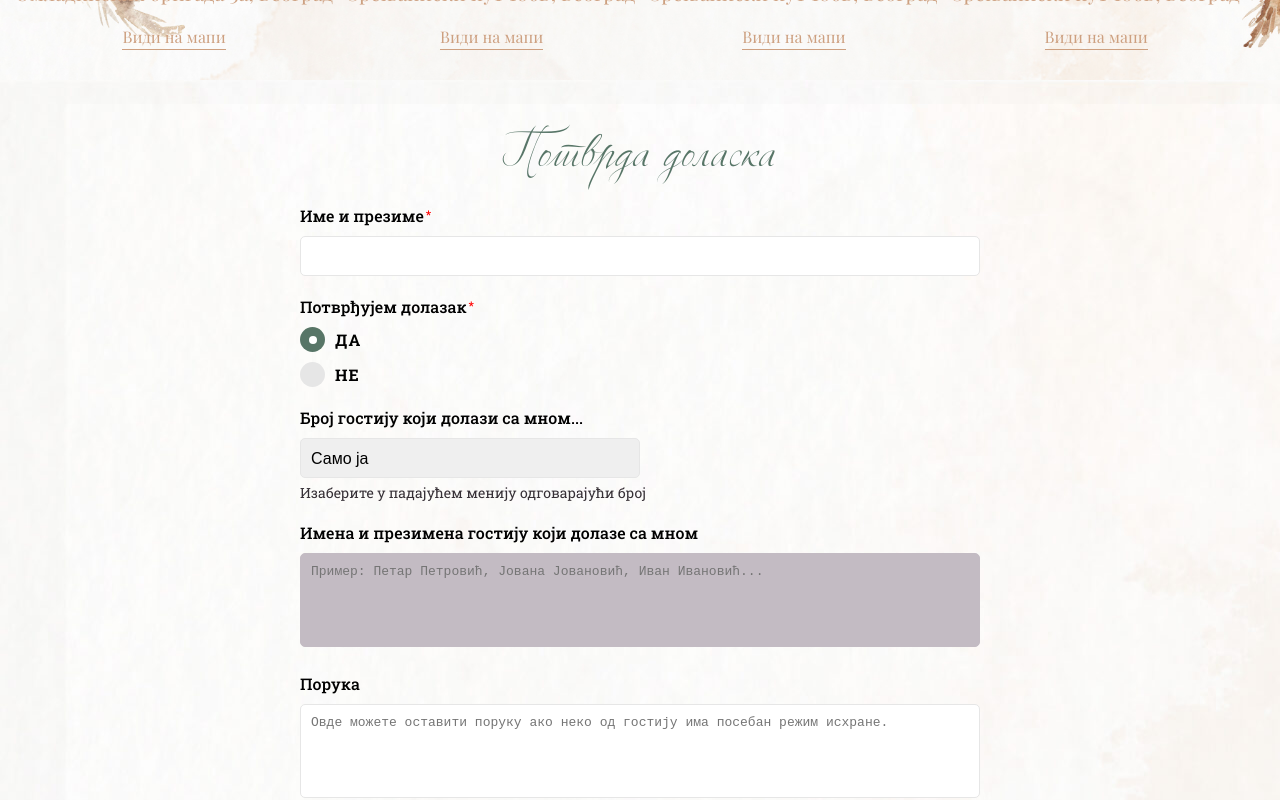
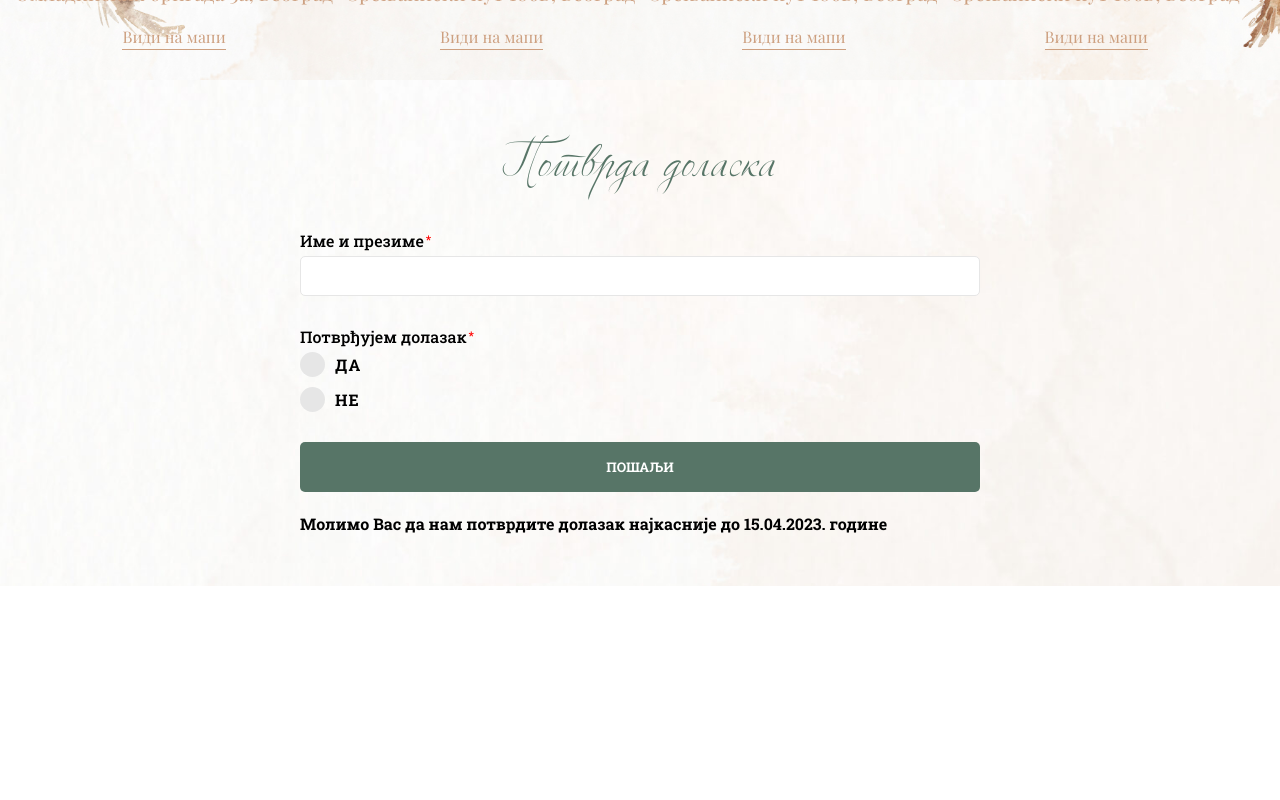
Before and after one commit to jokac88/ana-i-ivan, a Nuxt app: page / in a window 1280 px wide. Shown: the part 1120-1920 px from the top of the page. After the commit the page ends 1706 px from the top, so only its background shows below. Built offline with nearby package versions, Linux system fonts and the light colour scheme.

Commit message:
Fixed form, added loader

```diff
--- a/assets/scss/elements/_radio-button.scss
+++ b/assets/scss/elements/_radio-button.scss
@@ -37,7 +37,7 @@
     align-items: center;
     background-color: $color-light-gray;
     border-radius: 50%;
-    transition: .3s background-color;
+    transition: background-color .3s;
 
     &:after {
       content: "";
@@ -66,4 +66,11 @@
       }
     }
   }
+
+  &--is-error {
+
+    .checkmark {
+      border: 1px solid $color-red;
+    }
+  }
 }
--- a/assets/scss/elements/_timeline-card.scss
+++ b/assets/scss/elements/_timeline-card.scss
@@ -104,7 +104,7 @@
       height: 1px;
       width: 100%;
       background-color: $color-tan;
-      transition: .3s width;
+      transition: width .3s;
     }
   }
 }
--- a/assets/scss/elements/index.scss
+++ b/assets/scss/elements/index.scss
@@ -1,3 +1,4 @@
 @import "timelines";
 @import "timeline-card";
 @import "radio-button";
+@import "guest-name";
--- a/assets/scss/modules/_back-to-top.scss
+++ b/assets/scss/modules/_back-to-top.scss
@@ -2,7 +2,7 @@
   position: fixed;
   right: 15px;
   bottom: 15px;
-  z-index: 10;
+  z-index: 1;
   display: flex;
   opacity: 0;
   visibility: hidden;
@@ -14,7 +14,7 @@
   box-shadow: 0 3px 6px 0 rgba(0, 0, 0, .16);
   background-color: $color-white;
   cursor: pointer;
-  transition: .3s all;
+  transition: all .3s;
 
   @include target-mq(md) {
     right: 30px;
--- a/assets/scss/modules/_form.scss
+++ b/assets/scss/modules/_form.scss
@@ -1,5 +1,6 @@
 .form {
-  background: url('assets/img/form-background.jpg');
+  background: url('assets/img/timelines-mobile-background.jpg') 0 0 no-repeat;
+  background-size: cover;
 
   @include target-mq(xxl) {
     display: flex;
@@ -9,10 +10,11 @@
   &__wrapper {
     display: flex;
     flex-direction: column;
-    padding: 30px 15px;
+    padding: 60px 15px 30px;
 
     @include target-mq(sm) {
-      padding: 50px 100px;
+      padding-right: 100px;
+      padding-left: 100px;
     }
 
     @include target-mq(md) {
@@ -43,13 +45,14 @@
   }
 
   &__element {
+    position: relative;
     flex: 1;
-    margin-bottom: 20px;
+    padding-bottom: 30px;
   }
 
   &__heading {
     margin-top: 0;
-    margin-bottom: 15px;
+    margin-bottom: 30px;
     font-size: 60px;
     text-align: center;
     color: $color-dark-green;
@@ -60,8 +63,7 @@
   }
 
   &__text {
-    margin-top: 0;
-    margin-bottom: 10px;
+    margin-bottom: 5px;
     font-weight: 500;
     font-family: $font-family-roboto-slab;
   }
@@ -75,13 +77,14 @@
   }
 
   &__input {
+    display: block;
     width: 100%;
     padding: 10px;
     border-radius: 5px;
     border: solid 1px $color-light-gray;
     font-size: 16px;
     color: $color-black;
-    transition: .3s box-shadow;
+    transition: all .3s;
 
     &::placeholder {
       font-size: 13px;
@@ -96,57 +99,91 @@
       outline-width: 0;
     }
 
+    &:disabled {
+      cursor: not-allowed;
+    }
+
     &:not(textarea) {
       height: 40px;
     }
+
+    &--is-error {
+      border-color: $color-red;
+      box-shadow: unset;
+    }
+
+    .form__guests-names & {
+      flex: 1;
+      border-right: none;
+      border-top-right-radius: 0;
+      border-bottom-right-radius: 0;
+    }
   }
 
-  &__radio-buttons {
+  &__coming {
     display: flex;
     flex-direction: column;
     align-items: flex-start;
   }
 
-  &__select {
+  &__guests-number {
     position: relative;
 
     select {
-      margin-bottom: 5px;
       width: 50%;
       cursor: pointer;
       -webkit-appearance: none;
       -moz-appearance: none;
-      transition: .3s all;
-
-      &:disabled {
-        border-color: $color-input-disabled;
-        background-color: $color-input-disabled;
-        cursor: not-allowed;
-      }
+      transition: all .3s;
     }
   }
 
   &__description {
-    margin: 0;
+    margin-top: 5px;
     font-family: $font-family-roboto-slab;
-    font-size: 14px;
+    font-size: 13px;
     color: $color-description;
   }
 
   &__text-area {
     resize: none;
-    transition: .3s all;
+    transition: all .3s;
+  }
 
-    &:disabled {
-      border-color: $color-input-disabled;
-      background-color: $color-input-disabled;
-      cursor: not-allowed;
+  &__flex-container {
+    display: flex;
+    word-break: keep-all;
+  }
+
+  &__guests-names {
+
+    input {
+
+      &.is-hidden {
+        display: none;
+      }
     }
   }
 
-  &__submit-button {
+  &__guests-names-list {
+    margin-top: 5px;
+    border-radius: 5px;
+    padding: 15px;
+    border: 1px solid transparent;
+    background-color: $color-white;
+    transition: border-color .3s;
+
+    &--is-error {
+      border-color: $color-red;
+    }
+  }
+
+  &__add-guest-button,
+  &__submit-button,
+  &__reset-form-button {
     position: relative;
-    padding: 15px;
+    padding: 0 15px;
+    height: 50px;
     border: none;
     border-radius: 5px;
     font-family: $font-family-roboto-slab;
@@ -155,21 +192,95 @@
     background-color: $color-dark-green;
     color: $color-white;
     cursor: pointer;
-    transition: .6s background-color;
+    transition: all .3s;
 
-    &:hover {
+    &:hover:not(:disabled) {
       background-color: $color-dark-green-hover;
     }
+
+    &:disabled {
+      opacity: .5;
+      cursor: not-allowed;
+    }
+  }
+
+  &__submit-button {
+
+    span {
+      position: relative;
+    }
+
+    img {
+      position: absolute;
+      top: 50%;
+      right: -45px;
+      transform: translate(0, -50%);
+      width: 40px;
+      height: 40px;
+    }
+  }
+
+  &__add-guest-button {
+    padding: 0 15px;
+    height: 40px;
+    border: none;
+    border-radius: 0 5px 5px 0;
+    transition: opacity .3s;
+  }
+
+  &__validation-message {
+    position: absolute;
+    bottom: 10px;
+    font-family: $font-family-roboto-slab;
+    font-size: 12px;
+    color: $color-red;
   }
 
   &__info,
   &__loading,
   &__successful-message {
     font-family: $font-family-roboto-slab;
-    margin-bottom: 0;
   }
 
-  #my-response-iframe {
+  &__successful-message {
+    position: fixed;
+    top: 0;
+    left: 0;
+    z-index: 2;
+    width: 100%;
+    height: 100%;
+    display: flex;
+    justify-content: center;
+    align-items: center;
+    background-color: rgba($color-black, .5);
+    text-align: center;
+
+    &-wrapper {
+      position: relative;
+      display: flex;
+      justify-content: center;
+      align-items: center;
+      height: 50%;
+      width: 100%;
+      margin: 0 15px;
+      background-color: $color-white;
+
+      @include target-mq(sm) {
+        max-width: 500px;
+      }
+    }
+  }
+
+  &__reset-form-button {
+    position: absolute;
+    top: 15px;
+    right: 15px;
+    width: 30px;
+    height: 30px;
+    padding: 0;
+  }
+
+  #google-form-response-iframe {
     display: none;
   }
 }
--- a/components/common/Form.vue
+++ b/components/common/Form.vue
@@ -1,5 +1,6 @@
 <script setup>
 import RadioButton from "~/components/elements/RadioButton.vue";
+import GuestName from "~/components/elements/GuestName.vue";
 
 const props = defineProps({
   formData: {
@@ -9,50 +10,87 @@ const props = defineProps({
   },
 });
 
+onMounted(() => {
+  const googleForm = document.getElementById('google-form');
+
+  googleForm.addEventListener('keypress', (event) => {
+    if (event.key === 'Enter') {
+      event.preventDefault();
+      return false;
+    }
+  })
+});
+
 const googleFormEndpoint = 'https://docs.google.com/forms/u/0/d/e/1FAIpQLScflw1DmNIo5jTST1cpX-HBBAJA3osntembDZu7f7P2DGNEAg/formResponse';
 const name = ref('');
-const coming = ref('ДА');
+const coming = ref('');
 const guestsNumber = ref(1);
-const guestsNames = ref('');
+const guestsNames = ref([]);
+const guestName = ref('');
 const message = ref('');
+const isSubmit = ref(false);
 const isLoading = ref(false);
 const isSuccessful = ref(false);
 
-function radioButtonClicked(value) {
-  coming.value = value;
-
-  if (coming.value === 'НЕ') {
-    guestsNumber.value = 1;
-    guestsNames.value = '';
-    message.value = '';
+function addGuest() {
+  if (guestName.value) {
+    guestsNames.value = [...guestsNames.value, guestName.value];
+    guestName.value = '';
   }
 }
 
-function optionSelected(event) {
-  if (event.target.value === '1') {
-    guestsNames.value = '';
+function deleteGuest(index) {
+  guestsNames.value.splice(index, 1);
+}
+
+function scrollToElement(element) {
+  element.scrollIntoView({behavior: 'smooth'});
+}
+
+function onSubmit() {
+  if (!isSubmit.value) {
+    isSubmit.value = true;
+  }
+
+  if (!name.value) {
+    const element = document.querySelector('.form__name');
+    scrollToElement(element);
+
+    return false;
+  }
+
+  if (!coming.value) {
+    const element = document.querySelector('.form__coming');
+    scrollToElement(element);
+
+    return false;
+  }
+
+  if (guestsNumber.value - 1 !== guestsNames.value.length) {
+    const element = document.querySelector('.form__guests-names');
+    scrollToElement(element);
+
+    return false;
+  }
+
+  document.getElementById('google-form').target = 'google-form-response-iframe';
+  const googleIframe = document.getElementById('google-form-response-iframe');
+
+  isLoading.value = true;
+
+  if (googleIframe) {
+    googleIframe.onload = () => {
+      isLoading.value = false;
+      isSuccessful.value = true;
+    }
   }
 }
 
 function resetForm() {
-  name.value = guestsNames.value = message.value = '';
-  coming.value = 'ДА';
+  name.value = coming.value = message.value = '';
   guestsNumber.value = 1;
-  isLoading.value = isSuccessful.value = false;
-}
-
-function submit() {
-  document.getElementById('my-form').target = 'my-response-iframe';
-  const iframe = document.getElementById('my-response-iframe');
-
-  isLoading.value = true;
-
-  if (iframe) {
-    iframe.onload = () => {
-      isLoading.value = false;
-      isSuccessful.value = true;
-    }
-  }
+  guestsNames.value = [];
+  isSubmit.value = isLoading.value = isSuccessful.value = false;
 }
 
 </script>
@@ -64,16 +102,16 @@ function submit() {
     <div class="form__wrapper">
 
       <form
-          id="my-form"
-          target="my-response-iframe"
+          id="google-form"
+          target="google-form-response-iframe"
           :action="googleFormEndpoint"
           method="POST"
-          :onsubmit="submit"
+          :onsubmit="onSubmit"
       >
 
         <p class="form__heading">{{ formData.heading }}</p>
 
-        <div class="form__element">
+        <div class="form__element form__name">
 
           <p class="form__text">
 
@@ -86,14 +124,14 @@ function submit() {
               type="text"
               :name="formData.name.formEntry"
               v-model="name"
-              oninvalid="this.setCustomValidity('Упишите Ваше име и презиме')"
-              oninput="this.setCustomValidity('')"
+              :class="{'form__input--is-error': isSubmit && !name }"
               class="form__input"
-              required
           />
+
+          <p v-if="isSubmit && !name" class="form__validation-message">{{ formData.name.validationMessage }}</p>
         </div>
 
-        <div class="form__element form__radio-buttons">
+        <div class="form__element form__coming">
 
           <p class="form__text">
 
@@ -107,11 +145,14 @@ function submit() {
               :value="value"
               :checked="coming"
               :form-entry="formData.coming.formEntry"
-              @radio-button-clicked="radioButtonClicked"
+              :class="{'radio-button--is-error': isSubmit && !coming }"
+              @radio-button-clicked="event => coming = event"
           />
+
+          <p v-if="isSubmit && !coming" class="form__validation-message">{{ formData.coming.validationMessage }}</p>
         </div>
 
-        <div class="form__element form__select">
+        <div v-if="coming === 'ДА'" class="form__element form__guests-number">
 
           <p class="form__text">{{ formData.guestsNumber.question }}</p>
 
@@ -119,8 +160,6 @@ function submit() {
               :name="formData.guestsNumber.formEntry"
               v-model="guestsNumber"
               class="form__input"
-              @change="optionSelected"
-              :disabled="coming === '' || coming === 'НЕ'"
           >
 
             <option v-for="(option, index) in formData.guestsNumber.options" :value="option + 1">
@@ -134,54 +173,116 @@ function submit() {
           <p class="form__description">{{ formData.guestsNumber.description }}</p>
         </div>
 
-        <div class="form__element">
+        <div v-if="coming === 'ДА' && guestsNumber > 1" class="form__element form__guests-names">
 
           <p class="form__text">
             {{ formData.guestsNames.question }}
 
-            <span v-if="guestsNumber > 1" class="form__required">*</span>
+            <span v-if="guestsNumber.value > 1" class="form__required">*</span>
           </p>
 
-          <textarea
+          <div class="form__flex-container">
+
+            <input
+                type="search"
+                @keyup.enter="addGuest"
+                v-model="guestName"
+                class="form__input"
+                :disabled="guestsNumber - 1 === guestsNames.length || guestsNumber - 1 < guestsNames.length"
+            />
+
+            <button
+                type="button"
+                @click="addGuest"
+                class="form__add-guest-button"
+                :disabled="guestsNumber - 1 === guestsNames.length || guestsNumber - 1 < guestsNames.length"
+            >
+              {{ formData.guestsNames.addGuestButton }}
+            </button>
+          </div>
+
+          <p class="form__description">{{ formData.guestsNames.description }}</p>
+
+          <div
+              v-if="guestsNames.length"
+              :class="{'form__guests-names-list--is-error': isSubmit && guestsNames.length !== guestsNumber - 1 }"
+              class="form__guests-names-list"
+          >
+
+            <GuestName
+                v-for="(guest, index) in guestsNames"
+                :guest-name="guest"
+                :index="index"
+                @deleteGuest="deleteGuest"
+            />
+          </div>
+
+          <p
+              v-if="isSubmit && guestsNames.length !== guestsNumber - 1"
+              class="form__validation-message"
+          >
+            <span v-if="guestsNames.length < guestsNumber - 1">
+              Додајте још
+
+              {{ guestsNumber - 1 - guestsNames.length }}
+
+              {{ guestsNumber - 1 - guestsNames.length < 5 ? `госта` : `гостију` }}
+            </span>
+
+            <span v-else>
+              Oдузмите још
+
+              {{ guestsNames.length + 1 - guestsNumber }}
+
+              {{ guestsNames.length - guestsNumber + 1 < 5 ? `госта` : `гостију` }}
+            </span>
+          </p>
+
+          <input
+              type="text"
               :name="formData.guestsNames.formEntry"
-              v-model="guestsNames"
-              :placeholder="formData.guestsNames.placeholder"
-              rows="4"
-              class="form__input form__text-area"
-              oninvalid="this.setCustomValidity(`Ко још долази са Вама?`)"
-              oninput="this.setCustomValidity('')"
-              :required="guestsNumber > 1"
-              :disabled="guestsNumber === 1"
+              :value="guestsNames.join(', ')"
+              class="is-hidden"
           />
         </div>
 
-        <div class="form__element">
+        <div v-if="coming === 'ДА'" class="form__element">
 
           <p class="form__text">{{ formData.message.question }}</p>
 
           <textarea
               :name="formData.message.formEntry"
               v-model="message"
-              :placeholder="formData.message.placeholder"
+              :placeholder="guestsNumber === 1 ? formData.message.placeholderSingle : formData.message.placeholderMultiple"
               rows="4"
               class="form__input form__text-area"
-              :disabled="coming === '' || coming === 'НЕ'"
           />
         </div>
 
-        <button class="form__submit-button">{{ formData.submitButton }}</button>
+        <button class="form__submit-button" :disabled="isLoading">
+          <span>
+            {{ formData.submitButton }}
+
+            <img v-if="isLoading" src="~/assets/img/loader.gif" alt="assets/img/loader.gif"/>
+          </span>
+        </button>
 
         <p v-if="isLoading" class="form__loading">Loading</p>
 
-        <p
+        <div
             v-if="isSuccessful"
-            @click="resetForm"
             class="form__successful-message"
         >
-          Успешно сте послали одговор
-        </p>
 
-        <iframe id="my-response-iframe" name="my-response-iframe"/>
+          <div class="form__successful-message-wrapper">
+
+            <p v-html="formData.successfulMessage"></p>
+
+            <button @click="resetForm" type="button" class="form__reset-form-button">x</button>
+          </div>
+        </div>
+
+        <iframe id="google-form-response-iframe" name="google-form-response-iframe"/>
       </form>
 
       <h4 class="form__info">{{ formData.info }}</h4>
--- /dev/null
+++ b/components/elements/GuestName.vue
@@ -0,0 +1,29 @@
+<script setup>
+const props = defineProps({
+  guestName: {
+    type: String,
+    default: ''
+  },
+  index: {
+    type: Number,
+    default: 0
+  },
+});
+</script>
+
+<template>
+<div class="guest-name">
+
+  <p class="guest-name__number">{{ index + 1 }}.</p>
+
+  <p class="guest-name__text">{{guestName}}</p>
+
+  <button
+      @click="$emit('delete-guest', index)"
+      type="button"
+      class="guest-name__delete-button"
+  >
+    -
+  </button>
+</div>
+</template>
--- a/components/elements/RadioButton.vue
+++ b/components/elements/RadioButton.vue
@@ -11,7 +11,7 @@ const props = defineProps({
   checked: {
     type: String,
     default: ''
-  }
+  },
 })
 </script>
 
--- a/data.json
+++ b/data.json
@@ -39,7 +39,8 @@
     "heading": "Потврда доласка",
     "name": {
       "question": "Име и презиме",
-      "formEntry": "entry.1117261963"
+      "formEntry": "entry.1117261963",
+      "validationMessage": "Упишите Ваше име и презиме"
     },
     "coming": {
       "question": "Потврђујем долазак",
@@ -47,7 +48,8 @@
         "ДА",
         "НЕ"
       ],
-      "formEntry": "entry.1716217797"
+      "formEntry": "entry.1716217797",
+      "validationMessage": "Одговорите на питање"
     },
     "guestsNumber": {
       "question": "Број гостију који долази са мном...",
@@ -68,16 +70,19 @@
     },
     "guestsNames": {
       "question": "Имена и презимена гостију који долазе са мном",
-      "placeholder": "Пример: Петар Петровић, Јована Јовановић, Иван Ивановић...",
-      "formEntry": "entry.572556099"
+      "description": "Додајте једно по једног госта",
+      "formEntry": "entry.572556099",
+      "addGuestButton": "Додајте госта",
+      "validationMessage": "Ко још долази са %s Вама?"
     },
     "message": {
       "question": "Порука",
-      "placeholder": "Овде можете оставити поруку ако неко од гостију има посебан режим исхране.",
+      "placeholderSingle": "Овде можете оставити поруку ако имете посебан режим исхране.",
+      "placeholderMultiple": "Овде можете оставити поруку ако неко од гостију има посебан режим исхране.",
       "formEntry": "entry.1101559294"
     },
-    "validationMessage": "Ово поље је обавезно",
     "submitButton": "Пошаљи",
-    "info": "Молимо Вас да нам потврдите долазак најкасније до 15.04.2023. године"
+    "info": "Молимо Вас да нам потврдите долазак најкасније до 15.04.2023. године",
+    "successfulMessage": "Хвала Вам на одговору.<br/>Видимо се. :)"
   }
 }
```
Also changed, not shown: assets/scss/elements/_guest-name.scss (added, +39 -0 lines), assets/img/loader.gif (added).
